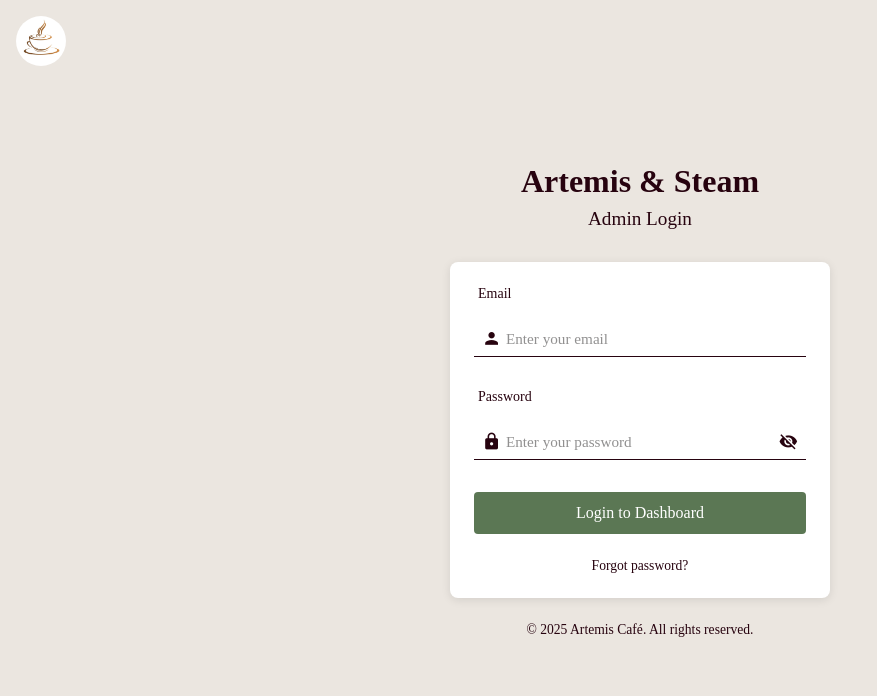
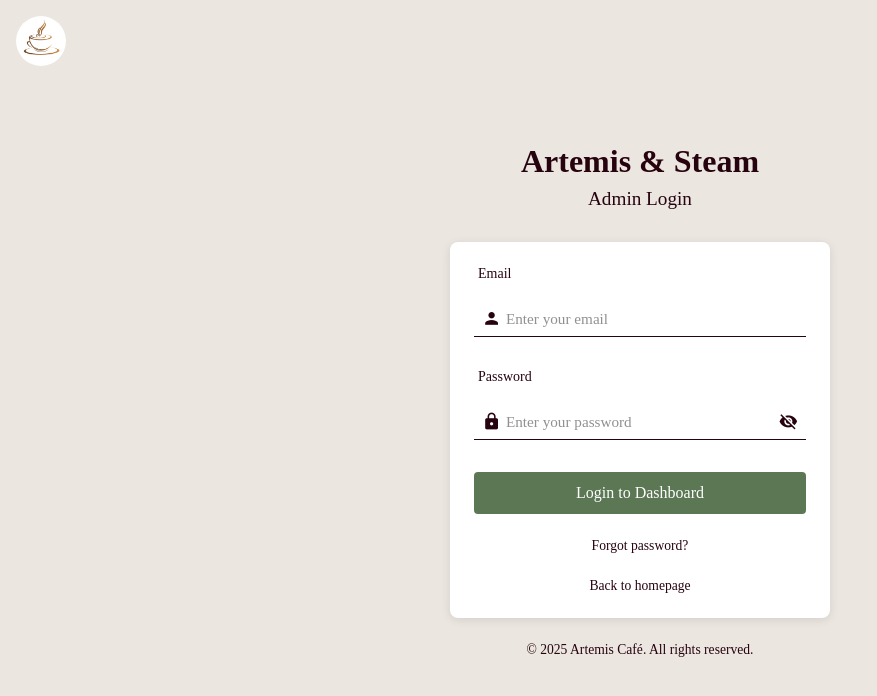
Before and after one commit to soleilthallemer/Artemis-Steam, a React (Create React App) app in the folder react-frontend/: page /admin-login in a window 1280 px wide. Shown: the top 696 px of the page, without its empty margins (0-877 px from the left). Built offline with nearby package versions, Linux system fonts and the light colour scheme.

Commit message:
Fixed admin-login.jsx to have a back to homepage button

```diff
--- a/react-frontend/src/css/admin-login.css
+++ b/react-frontend/src/css/admin-login.css
@@ -1,4 +1,3 @@
-/* Global Reset */
 * {
   margin: 0;
   padding: 0;
@@ -11,7 +10,6 @@ body {
   background-color: #EBE6E0;
 }
 
-/* Main Wrapper (centers content vertically & horizontally) */
 .admin-login-wrapper {
   min-height: 100vh;
   position: relative; /* for the top-left logo positioning */
@@ -38,7 +36,6 @@ body {
   border-radius: 50%;
 }
 
-/* Header section (logo/title outside the card) */
 .admin-login-header {
   text-align: center;
   margin-bottom: 2rem;
--- a/react-frontend/src/pages/admin-login.jsx
+++ b/react-frontend/src/pages/admin-login.jsx
@@ -86,22 +86,14 @@ const AdminLogin = () => {
   return (
     <div className="admin-login-wrapper">
 
-      {/* Logo */}
-
       <div className="admin-login-logo">
         <img src="/images/profilepicture.jpg" alt="Artemis Café Logo" />
       </div>
-
-
-      {/* Header */}
 
       <div className="admin-login-header">
         <h1>Artemis & Steam</h1>
         <p>Admin Login</p>
       </div>
-
-
-      {/* Login Card */}
 
       <div className="admin-login-card">
         <form onSubmit={handleLogin} className="admin-login-form">
@@ -168,7 +160,6 @@ const AdminLogin = () => {
           </button>
 
           {/* Forgot Password */}
-
           <a
             href="#"
             onClick={(e) => e.preventDefault()}
@@ -176,6 +167,12 @@ const AdminLogin = () => {
           >
 
             Forgot password?
+          </a>
+          <a
+            href="/"
+            className="admin-login-forgot"
+          >
+            Back to homepage
           </a>
         </form>
       </div>
```
